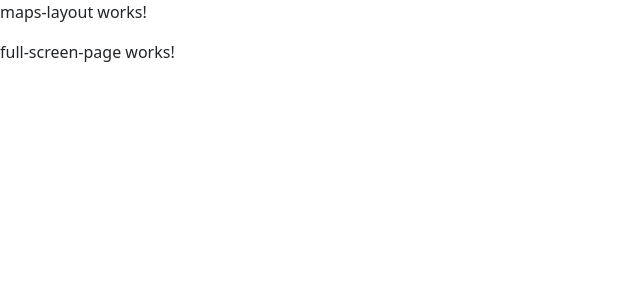
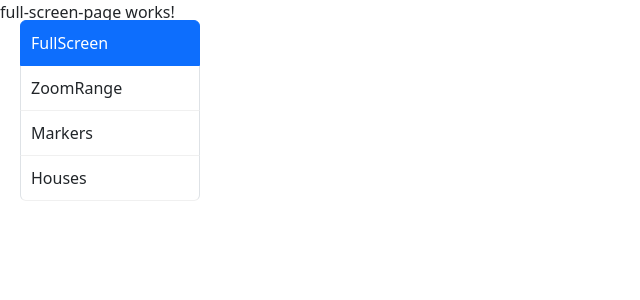
Before and after one commit to JorgeBlanchardCruz/10-mapsApp, an Angular app: page /maps/fullscreen in a window 1280 px wide. Shown: the top 300 px of the page, without its empty margins (0-640 px from the left). Built offline with nearby package versions, Linux system fonts and the light colour scheme.

Commit message:
sidemenu

```diff
--- a/src/app/maps/components/side-menu/side-menu.component.css
+++ b/src/app/maps/components/side-menu/side-menu.component.css
@@ -0,0 +1,6 @@
+li {
+  cursor: pointer;
+  padding: 10px;
+  border-bottom: 1px solid #f0f0f0;
+  transition: 0.7 all;
+}
--- a/src/app/maps/components/side-menu/side-menu.component.html
+++ b/src/app/maps/components/side-menu/side-menu.component.html
@@ -1 +1,9 @@
-<p>side-menu works!</p>
+
+<ul class="list-group">
+  <li *ngFor="let item of menuItems"
+    [routerLink]="[ item.route ]"
+    routerLinkActive="active"
+    class="list-group-item">
+    {{ item.name }}
+  </li>
+</ul>
--- a/src/app/maps/components/side-menu/side-menu.component.ts
+++ b/src/app/maps/components/side-menu/side-menu.component.ts
@@ -1,10 +1,23 @@
 import { Component } from '@angular/core';
 
+interface MenuItem {
+  route: string;
+  name: string;
+}
+
+
 @Component({
-  selector: 'app-side-menu',
+  selector: 'maps-side-menu',
   templateUrl: './side-menu.component.html',
   styleUrl: './side-menu.component.css'
 })
 export class SideMenuComponent {
 
+  public menuItems: MenuItem[] = [
+    { route: '/maps/fullscreen', name: 'FullScreen' },
+    { route: '/maps/zoom-range', name: 'ZoomRange' },
+    { route: '/maps/markers', name: 'Markers' },
+    { route: '/maps/properties', name: 'Houses' },
+  ]
+
 }
--- a/src/app/maps/layout/maps-layout/maps-layout.component.css
+++ b/src/app/maps/layout/maps-layout/maps-layout.component.css
@@ -0,0 +1,7 @@
+maps-side-menu {
+  position: fixed;
+  top: 20px;
+  left: 20px;
+  z-index: 10;
+  width: 180px;
+}
--- a/src/app/maps/layout/maps-layout/maps-layout.component.html
+++ b/src/app/maps/layout/maps-layout/maps-layout.component.html
@@ -1,3 +1,3 @@
-<p>maps-layout works!</p>
+<maps-side-menu/>
 
 <router-outlet/>
```
